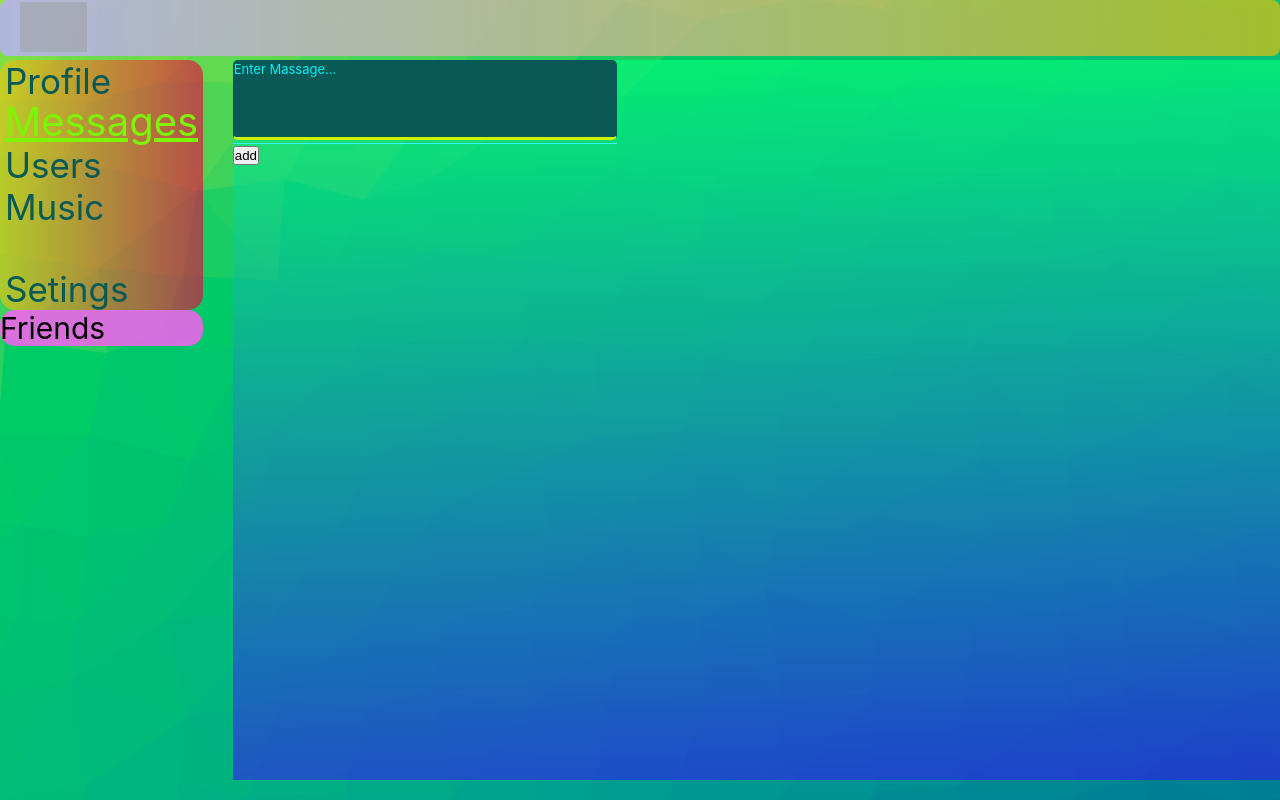
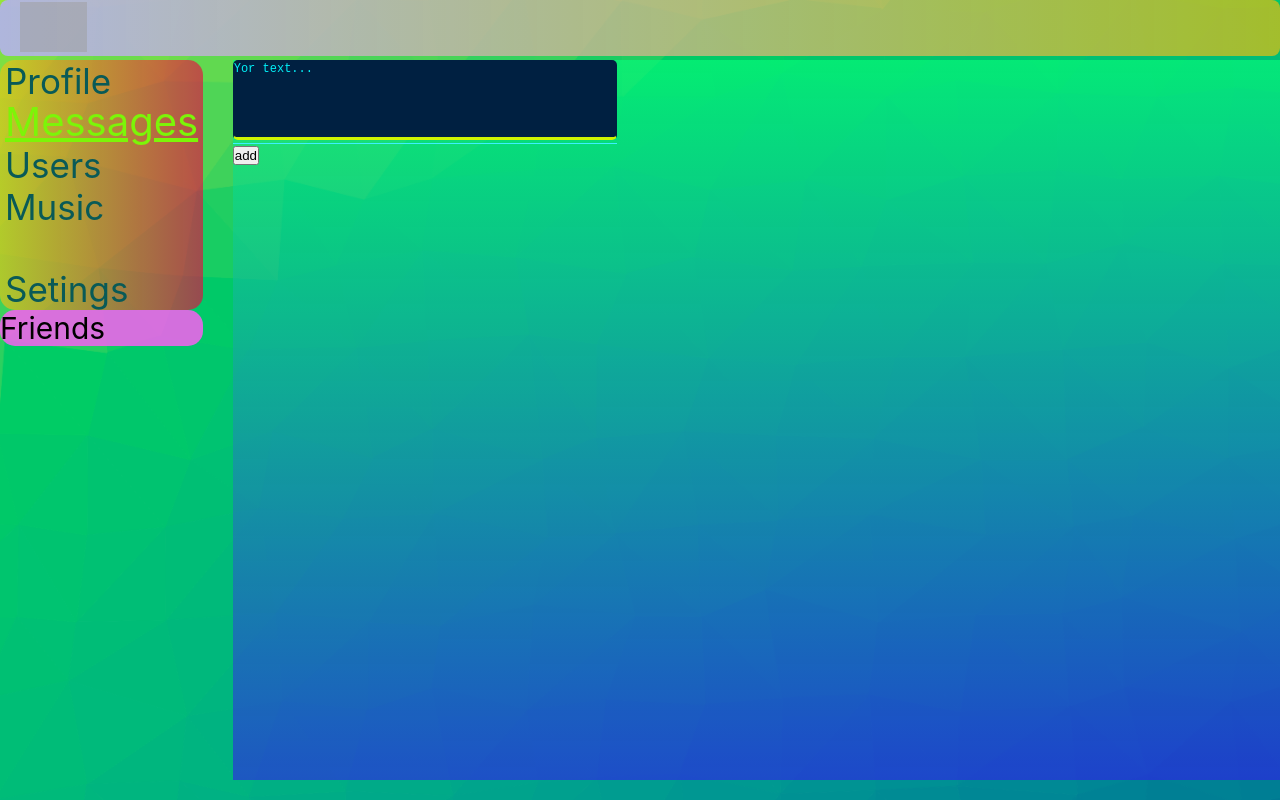
Before and after one commit to Alexey928/WheyOfSamuray, a React (Create React App) app: page /DialogesPage in a window 1280 px wide. Built offline with nearby package versions, Linux system fonts and the light colour scheme; grey boxes are pictures that could not be loaded.

Commit message:
continue progect 11

```diff
--- a/src/App.tsx
+++ b/src/App.tsx
@@ -22,8 +22,8 @@ import {profileDataType, ProfilePageStateType} from "./Resduscers/ProfileReducer
 
 const App = ()=>{
 
-    const profilePage  = useSelector<AppRootStateType ,ProfilePageStateType>(state => state.profilePage)
     const dialogsPage = useSelector<AppRootStateType,dialogsStateType>(state => state.dialogsPage)
+
     const dispatch = useDispatch();
     //_______________________________profilePage calbaks______________________
     const addPost = (newPost:string)=>{
--- a/src/components/AddItemForm/AddItemForm.tsx
+++ b/src/components/AddItemForm/AddItemForm.tsx
@@ -6,32 +6,40 @@ type AddItemFormPropsType ={
     addItem:(title:string)=>void
 }
 
-const AddItemForm:React.FC<AddItemFormPropsType> = ({addItem}) => {
-    const [inputValue,setInputValue]=useState<string>("");
-    const [error,setError] = useState<boolean>(false);
+const AddItemForm: React.FC<AddItemFormPropsType> = ({ addItem }) => {
+    const [inputValue, setInputValue] = useState("");
+    const [error, setError] = useState(false);
     const [isEnterPressed, setIsEnterPressed] = useState(false);
 
-const onClickHandler = ()=>{
-    validator(inputValue,setError) &&
-    addItem(inputValue);
+    const onClickHandler = () => {
+        validator(inputValue, setError) && addItem(inputValue);
         setInputValue("");
+        setIsEnterPressed(false);
+    };
+
+    const onKeyUpHandler = (e: React.KeyboardEvent<HTMLTextAreaElement>) => {
+        if (e.key === "Enter") {
+            setIsEnterPressed(true);
+            onClickHandler();
         }
+    };
 
-
+    const handleChange = (e: React.ChangeEvent<HTMLTextAreaElement>) => {
+        setInputValue(e.currentTarget.value);
+        setError(false);
+        setIsEnterPressed(false);
+    };
 
     return (
-        <div>
+        <div >
             <div className={style.container}>
-            <textarea autoFocus={true} placeholder={isEnterPressed ? "" : "Enter Massage..."} className={style.input}
+                <textarea
+                    autoFocus={true}
+                    placeholder={isEnterPressed ? "" : "Yor text..."}
+                    className={style.input}
                     value={inputValue}
-                   onChange={(e:ChangeEvent<HTMLTextAreaElement>)=> {
-                       setInputValue(e.currentTarget.value);
-                       setError(false);
-                   }}
-                  onKeyDown={(e:KeyboardEvent<HTMLTextAreaElement>)=> {
-                       e.key==="Enter" &&
-                       onClickHandler()
-                  }}
+                    onChange={handleChange}
+                    onKeyUp={onKeyUpHandler}
                 />
                 <span className={style.underline}></span>
             </div>
@@ -39,4 +47,5 @@ const onClickHandler = ()=>{
         </div>
     );
 };
+
 export default AddItemForm;
--- a/src/components/AddItemForm/adItemForm.module.css
+++ b/src/components/AddItemForm/adItemForm.module.css
@@ -8,8 +8,8 @@
     width: 30vw;
     height: 10vh;
     color: white;
-    font-size: inherit;
-    font-family: inherit;
+    font-size: small;
+    line-height: 16px;
     background-color: rgba(95, 156, 243, 0.6);
     border: 1px solid transparent;
     border-bottom-color: hsl(69, 99%, 48%);
@@ -18,10 +18,7 @@
 }
 
 .input:focus {
-    font-size: small;
-    line-height: 16px;
-    border-radius: 5px;
-    background-color: #095a57;
+    background-color: #002041;
     outline: none;
 }
 
--- a/src/components/ProfilePage/ProfilePage.tsx
+++ b/src/components/ProfilePage/ProfilePage.tsx
@@ -17,6 +17,7 @@ type ProfilePageType = {
 }
 
 function ProfilePage(props:ProfilePageType){
+
     const profilePage  = useSelector<AppRootStateType ,ProfilePageStateType>(state => state.profilePage)
 
     const myProfileID = 2//пока так )
```
Lines whose indentation alone changed are shown as unchanged.
